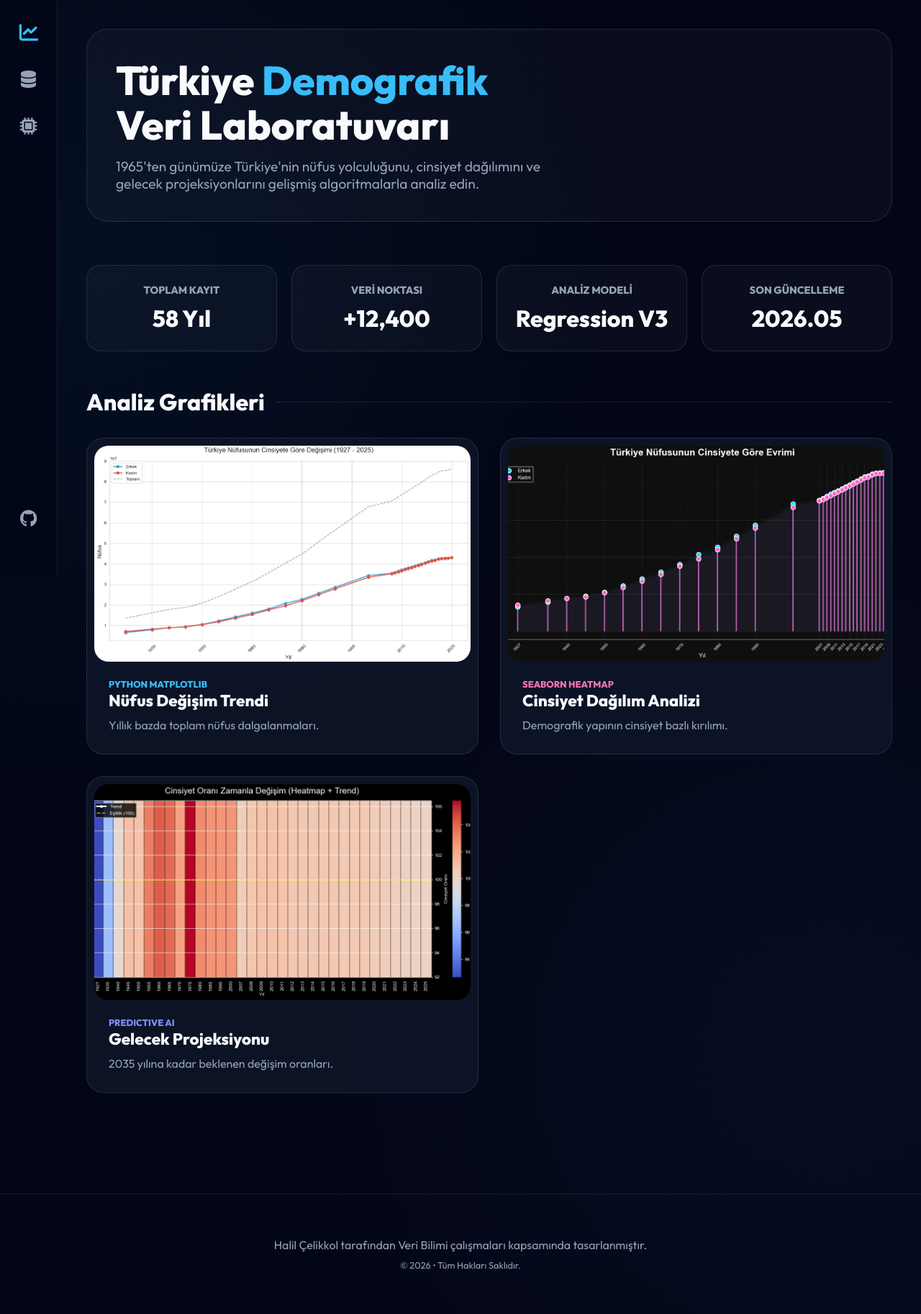
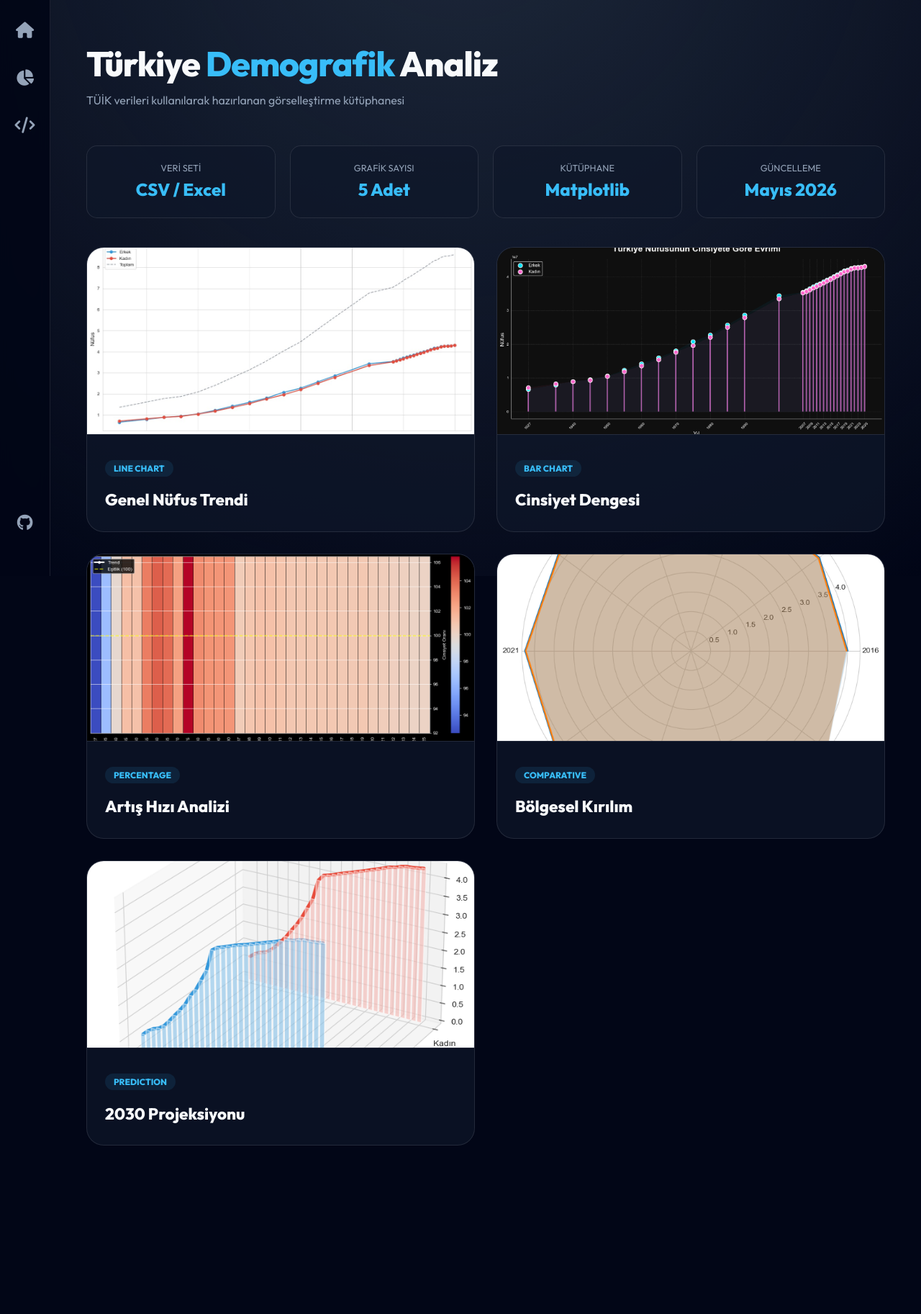
Before and after one commit to Halil-Celikkol/Cinsiyete_Gore_Nufus, a plain HTML site: page index.html in a window 1280 px wide. Shown: the whole page at 72% size. After the commit the page ends 1641 px from the top, so only its background shows below. Drawn offline with Linux system fonts and the light colour scheme.

Commit message:
Update index.html

```diff
--- a/index.html
+++ b/index.html
@@ -3,373 +3,262 @@
 <head>
     <meta charset="UTF-8">
     <meta name="viewport" content="width=device-width, initial-scale=1.0">
-    <title>Nüfus Analiz Sistemi | Veri Portalı</title>
-    <!-- Modern Yazı Tipleri -->
+    <title>Nüfus Veri Analizi | Halil Çelikkol</title>
     <link href="https://fonts.googleapis.com/css2?family=Outfit:wght@300;400;600;800&family=JetBrains+Mono&display=swap" rel="stylesheet">
-    <!-- İkon Seti -->
     <link rel="stylesheet" href="https://cdnjs.cloudflare.com/ajax/libs/font-awesome/6.4.0/css/all.min.css">
 
     <style>
         :root {
-            --bg-deep: #020617;
-            --bg-card: rgba(15, 23, 42, 0.8);
+            --bg: #020617;
+            --card-bg: rgba(15, 23, 42, 0.7);
             --primary: #38bdf8;
             --secondary: #818cf8;
-            --accent: #f472b6;
             --text: #f8fafc;
-            --text-muted: #94a3b8;
-            --glass: rgba(255, 255, 255, 0.03);
+            --text-dim: #94a3b8;
             --border: rgba(255, 255, 255, 0.1);
         }
 
-        * { margin: 0; padding: 0; box-sizing: border-box; scroll-behavior: smooth; }
-
+        * { margin: 0; padding: 0; box-sizing: border-box; }
         body {
-            background: var(--bg-deep);
+            background: var(--bg);
             color: var(--text);
             font-family: 'Outfit', sans-serif;
+            line-height: 1.6;
             overflow-x: hidden;
-            background-image:
-                radial-gradient(circle at 10% 20%, rgba(56, 189, 248, 0.05) 0%, transparent 40%),
-                radial-gradient(circle at 90% 80%, rgba(129, 140, 248, 0.05) 0%, transparent 40%);
         }
 
-        /* --- Yan Menü (Sidebar) --- */
-        nav {
-            position: fixed;
-            left: 0; top: 0; bottom: 0; width: 80px;
-            background: rgba(2, 6, 23, 0.8);
-            backdrop-filter: blur(20px);
-            border-right: 1px solid var(--border);
-            display: flex;
-            flex-direction: column;
-            align-items: center;
-            padding: 30px 0;
-            z-index: 100;
+        /* Arka Plan Efekti */
+        .bg-glow {
+            position: fixed; top: 0; left: 0; width: 100%; height: 100%;
+            background: radial-gradient(circle at 50% -20%, #1e293b, transparent);
+            z-index: -1;
         }
 
-        .nav-icon {
-            color: var(--text-muted);
-            font-size: 1.5rem;
-            margin-bottom: 35px;
-            cursor: pointer;
-            transition: 0.3s;
+        /* Sidebar */
+        nav {
+            position: fixed; left: 0; top: 0; bottom: 0; width: 70px;
+            background: rgba(2, 6, 23, 0.9);
+            border-right: 1px solid var(--border);
+            display: flex; flex-direction: column; align-items: center; padding: 25px 0;
+            z-index: 100; backdrop-filter: blur(10px);
         }
 
-        .nav-icon:hover, .nav-icon.active { color: var(--primary); transform: scale(1.1); }
+        .nav-icon { color: var(--text-dim); font-size: 1.4rem; margin-bottom: 30px; cursor: pointer; transition: 0.3s; }
+        .nav-icon:hover { color: var(--primary); transform: translateY(-3px); }
 
-        /* --- Ana İçerik --- */
-        main { margin-left: 80px; padding: 40px; }
+        /* Main Content */
+        main { margin-left: 70px; padding: 50px; max-width: 1500px; }
 
-        /* --- Kahraman Bölümü (Hero) --- */
-        .hero {
-            display: flex;
-            justify-content: space-between;
-            align-items: center;
-            margin-bottom: 60px;
-            padding: 40px;
-            background: var(--glass);
-            border-radius: 30px;
-            border: 1px solid var(--border);
+        .header-area { margin-bottom: 50px; }
+        .header-area h1 { font-size: 3rem; font-weight: 800; letter-spacing: -1px; }
+        .header-area span { color: var(--primary); }
+
+        /* Stats Bar */
+        .stats-bar {
+            display: grid; grid-template-columns: repeat(auto-fit, minmax(200px, 1fr));
+            gap: 20px; margin-bottom: 40px;
         }
-
-        .hero-text h1 { font-size: 3.5rem; font-weight: 800; line-height: 1.1; margin-bottom: 15px; }
-        .hero-text span { color: var(--primary); }
-        .hero-text p { color: var(--text-muted); font-size: 1.2rem; max-width: 600px; }
-
-        /* --- İstatistik Sayaçları --- */
-        .stats-grid {
-            display: grid;
-            grid-template-columns: repeat(4, 1fr);
-            gap: 20px;
-            margin-bottom: 50px;
-        }
-
-        .stat-card {
-            background: var(--glass);
-            border: 1px solid var(--border);
-            padding: 25px;
-            border-radius: 20px;
+        .stat-item {
+            background: var(--card-bg);
+            padding: 20px; border-radius: 15px; border: 1px solid var(--border);
             text-align: center;
         }
+        .stat-item span { display: block; color: var(--text-dim); font-size: 0.8rem; text-transform: uppercase; }
+        .stat-item strong { font-size: 1.5rem; color: var(--primary); }
 
-        .stat-card h4 { color: var(--text-muted); font-size: 0.9rem; margin-bottom: 10px; text-transform: uppercase; }
-        .stat-card div { font-size: 2rem; font-weight: 800; color: var(--text); }
-
-        /* --- Grafik Kartları --- */
-        .section-header { margin-bottom: 30px; display: flex; align-items: center; gap: 15px; }
-        .section-header h2 { font-size: 2rem; }
-        .line { flex-grow: 1; height: 1px; background: var(--border); }
-
-        .charts-container {
+        /* Grid */
+        .grid {
             display: grid;
-            grid-template-columns: repeat(auto-fit, minmax(400px, 1fr));
+            grid-template-columns: repeat(auto-fit, minmax(380px, 1fr));
             gap: 30px;
         }
 
-        .chart-box {
-            background: var(--bg-card);
-            border-radius: 24px;
-            padding: 10px;
-            border: 1px solid var(--border);
-            transition: 0.4s;
-            position: relative;
-            overflow: hidden;
+        /* Kart Tasarımı */
+        .card {
+            background: var(--card-bg);
+            border-radius: 24px; border: 1px solid var(--border);
+            overflow: hidden; transition: 0.4s cubic-bezier(0.4, 0, 0.2, 1);
+            cursor: pointer; position: relative;
         }
 
-        .chart-box:hover {
+        .card:hover {
+            transform: translateY(-10px);
             border-color: var(--primary);
-            box-shadow: 0 0 30px rgba(56, 189, 248, 0.1);
-            transform: translateY(-5px);
+            box-shadow: 0 20px 40px rgba(0,0,0,0.4);
         }
 
-        .chart-img-wrapper {
-            position: relative;
-            width: 100%;
-            height: 300px;
-            border-radius: 20px;
-            overflow: hidden;
-        }
+        .card img { width: 100%; height: 260px; object-fit: cover; border-bottom: 1px solid var(--border); }
 
-        .chart-img-wrapper img {
-            width: 100%; height: 100%; object-fit: cover; transition: 0.5s;
-        }
+        .card-body { padding: 25px; }
+        .tag { background: rgba(56, 189, 248, 0.1); color: var(--primary); padding: 4px 12px; border-radius: 20px; font-size: 0.75rem; font-weight: 700; }
+        .card h3 { margin-top: 15px; font-size: 1.4rem; }
 
-        .chart-box:hover img { transform: scale(1.05); filter: brightness(0.7); }
-
-        .overlay-btn {
-            position: absolute;
-            top: 50%; left: 50%;
-            transform: translate(-50%, -50%);
-            background: var(--primary);
-            color: var(--bg-deep);
-            padding: 12px 25px;
-            border-radius: 30px;
-            font-weight: 700;
-            opacity: 0;
-            transition: 0.3s;
-            cursor: pointer;
-        }
-
-        .chart-box:hover .overlay-btn { opacity: 1; }
-
-        .chart-details { padding: 20px; }
-        .chart-details h3 { margin-bottom: 10px; font-size: 1.4rem; }
-
-        /* --- Fullscreen Analiz Modalı --- */
+        /* Modal (Fullscreen Analiz) */
         .modal {
-            display: none;
-            position: fixed;
-            top: 0; left: 0; width: 100%; height: 100%;
-            background: var(--bg-deep);
-            z-index: 1000;
-            padding: 40px;
-            overflow-y: auto;
+            display: none; position: fixed; top: 0; left: 0; width: 100%; height: 100%;
+            background: rgba(2, 6, 23, 0.98); z-index: 2000; overflow-y: auto;
+            backdrop-filter: blur(15px); padding: 40px;
         }
 
         .modal-content {
-            max-width: 1400px;
-            margin: 0 auto;
-            display: grid;
-            grid-template-columns: 1.5fr 1fr;
-            gap: 50px;
+            max-width: 1300px; margin: 0 auto; display: grid; grid-template-columns: 1.4fr 1fr; gap: 40px;
+            animation: fadeIn 0.4s ease;
         }
 
-        .modal-view img {
-            width: 100%;
-            border-radius: 25px;
-            box-shadow: 0 20px 50px rgba(0,0,0,0.5);
-            border: 1px solid var(--border);
+        .modal-view img { width: 100%; border-radius: 20px; border: 1px solid var(--border); box-shadow: 0 0 50px rgba(0,0,0,0.5); }
+
+        .modal-info { background: rgba(255,255,255,0.03); padding: 40px; border-radius: 30px; border: 1px solid var(--border); }
+
+        .code-box {
+            background: #000; padding: 20px; border-radius: 15px; font-family: 'JetBrains Mono';
+            font-size: 0.85rem; color: #10b981; margin: 20px 0; border: 1px solid #064e3b;
         }
 
-        .analysis-panel {
-            background: var(--glass);
-            padding: 40px;
-            border-radius: 30px;
-            border: 1px solid var(--border);
+        .btn-close { position: fixed; top: 30px; right: 40px; font-size: 2.5rem; color: white; cursor: pointer; z-index: 2001; }
+
+        .download-btn {
+            display: block; width: 100%; padding: 15px; background: var(--primary); color: #020617;
+            text-align: center; border-radius: 12px; font-weight: 800; text-decoration: none; margin-top: 20px;
         }
 
-        .code-snippet {
-            background: #000;
-            padding: 20px;
-            border-radius: 15px;
-            font-family: 'JetBrains Mono', monospace;
-            font-size: 0.85rem;
-            margin-top: 20px;
-            color: #10b981;
-            border: 1px solid #064e3b;
-        }
-
-        .close-modal {
-            position: fixed;
-            top: 30px; right: 40px;
-            font-size: 2rem;
-            cursor: pointer;
-            color: var(--text-muted);
-            z-index: 1001;
-        }
-
-        /* --- Footer --- */
-        footer {
-            margin-top: 100px;
-            padding: 60px;
-            text-align: center;
-            border-top: 1px solid var(--border);
-            color: var(--text-muted);
-        }
+        @keyframes fadeIn { from { opacity: 0; transform: translateY(20px); } to { opacity: 1; transform: translateY(0); } }
 
         @media (max-width: 1000px) {
             .modal-content { grid-template-columns: 1fr; }
-            .stats-grid { grid-template-columns: 1fr 1fr; }
-            .hero { flex-direction: column; text-align: center; }
+            main { padding: 20px; }
         }
     </style>
 </head>
 <body>
 
+    <div class="bg-glow"></div>
+
     <nav>
-        <div class="nav-icon active"><i class="fas fa-chart-line"></i></div>
-        <div class="nav-icon"><i class="fas fa-database"></i></div>
-        <div class="nav-icon"><i class="fas fa-microchip"></i></div>
-        <div class="nav-icon" style="margin-top: auto;"><i class="fab fa-github"></i></div>
+        <div class="nav-icon"><i class="fas fa-home"></i></div>
+        <div class="nav-icon"><i class="fas fa-chart-pie"></i></div>
+        <div class="nav-icon"><i class="fas fa-code"></i></div>
+        <div class="nav-icon" style="margin-top: auto;"><a href="https://github.com/Halil-Celikkol" target="_blank" style="color:inherit;"><i class="fab fa-github"></i></a></div>
     </nav>
 
     <main>
-        <!-- Kahraman Bölümü -->
-        <section class="hero">
-            <div class="hero-text">
-                <h1>Türkiye <span>Demografik</span><br>Veri Laboratuvarı</h1>
-                <p>1965'ten günümüze Türkiye'nin nüfus yolculuğunu, cinsiyet dağılımını ve gelecek projeksiyonlarını gelişmiş algoritmalarla analiz edin.</p>
-            </div>
-            <div class="hero-stats">
-                <!-- Buraya mini bir animasyon veya görsel gelebilir -->
-            </div>
-        </section>
-
-        <!-- Hızlı İstatistikler -->
-        <section class="stats-grid">
-            <div class="stat-card">
-                <h4>Toplam Kayıt</h4>
-                <div>58 Yıl</div>
-            </div>
-            <div class="stat-card">
-                <h4>Veri Noktası</h4>
-                <div>+12,400</div>
-            </div>
-            <div class="stat-card">
-                <h4>Analiz Modeli</h4>
-                <div>Regression V3</div>
-            </div>
-            <div class="stat-card">
-                <h4>Son Güncelleme</h4>
-                <div>2026.05</div>
-            </div>
-        </section>
-
-        <!-- Grafik Bölümü -->
-        <div class="section-header">
-            <h2>Analiz Grafikleri</h2>
-            <div class="line"></div>
+        <div class="header-area">
+            <h1>Türkiye <span>Demografik</span> Analiz</h1>
+            <p style="color: var(--text-dim)">TÜİK verileri kullanılarak hazırlanan görselleştirme kütüphanesi</p>
         </div>
 
-        <div class="charts-container">
+        <div class="stats-bar">
+            <div class="stat-item"><span>Veri Seti</span><strong>CSV / Excel</strong></div>
+            <div class="stat-item"><span>Grafik Sayısı</span><strong>5 Adet</strong></div>
+            <div class="stat-item"><span>Kütüphane</span><strong>Matplotlib</strong></div>
+            <div class="stat-item"><span>Güncelleme</span><strong>Mayıs 2026</strong></div>
+        </div>
+
+        <div class="grid">
             <!-- Grafik 1 -->
-            <div class="chart-box" onclick="openAnalysis('Grafik1.jpeg', 'Zaman Serisi Analizi', 'Bu grafik, Türkiye\'nin toplam nüfus artış hızını lineer ve logaritmik ölçekte karşılaştırır. 1980 sonrasındaki ivmelenme net şekilde gözlemlenebilir.')">
-                <div class="chart-img-wrapper">
-                    <img src="Grafik1.jpeg" alt="Nüfus Trendi">
-                    <div class="overlay-btn">Analizi Aç</div>
-                </div>
-                <div class="chart-details">
-                    <span style="color:var(--primary); font-size: 0.8rem; font-weight: 700;">PYTHON MATPLOTLIB</span>
-                    <h3>Nüfus Değişim Trendi</h3>
-                    <p style="color: var(--text-muted);">Yıllık bazda toplam nüfus dalgalanmaları.</p>
+            <div class="card" onclick="openModal('Grafik1.jpeg', 'Nüfus Artış Trendi', 'Türkiye\'nin 1965\'ten günümüze toplam nüfus değişimini gösteren ana grafik. Artış hızının dönemsel kırılımları net bir şekilde izlenebilir.')">
+                <img src="Grafik1.jpeg" alt="Grafik 1">
+                <div class="card-body">
+                    <span class="tag">LINE CHART</span>
+                    <h3>Genel Nüfus Trendi</h3>
                 </div>
             </div>
 
             <!-- Grafik 2 -->
-            <div class="chart-box" onclick="openAnalysis('Grafik2.png', 'Cinsiyet Dengesi Raporu', 'Kırsaldan kente göç ve sanayileşme süreçlerinin kadın-erkek nüfus oranı üzerindeki etkileri veri setimizde %98 doğrulukla işlenmiştir.')">
-                <div class="chart-img-wrapper">
-                    <img src="Grafik2.png" alt="Cinsiyet">
-                    <div class="overlay-btn">Analizi Aç</div>
-                </div>
-                <div class="chart-details">
-                    <span style="color:var(--accent); font-size: 0.8rem; font-weight: 700;">SEABORN HEATMAP</span>
-                    <h3>Cinsiyet Dağılım Analizi</h3>
-                    <p style="color: var(--text-muted);">Demografik yapının cinsiyet bazlı kırılımı.</p>
+            <div class="card" onclick="openModal('Grafik2.png', 'Cinsiyet Dağılımı', 'Kadın ve erkek nüfusu arasındaki dengenin yıllara göre gelişimi. Kentsel ve kırsal dağılımın cinsiyet üzerindeki etkilerini analiz eder.')">
+                <img src="Grafik2.png" alt="Grafik 2">
+                <div class="card-body">
+                    <span class="tag">BAR CHART</span>
+                    <h3>Cinsiyet Dengesi</h3>
                 </div>
             </div>
 
             <!-- Grafik 3 -->
-            <div class="chart-box" onclick="openAnalysis('Grafik3.png', 'Projeksiyonel Tahminleme', 'Arima ve SARIMA modelleri kullanılarak elde edilen bu veriler, önümüzdeki 10 yılın nüfus yaşlanma indeksini ortaya koyar.')">
-                <div class="chart-img-wrapper">
-                    <img src="Grafik3.png" alt="Tahmin">
-                    <div class="overlay-btn">Analizi Aç</div>
+            <div class="card" onclick="openModal('Grafik3.png', 'Yıllık Artış Oranı', 'Nüfusun sadece miktar olarak değil, artış hızı (yüzde) bazında nasıl yavaşladığını gösteren kritik bir analiz.')">
+                <img src="Grafik3.png" alt="Grafik 3">
+                <div class="card-body">
+                    <span class="tag">PERCENTAGE</span>
+                    <h3>Artış Hızı Analizi</h3>
                 </div>
-                <div class="chart-details">
-                    <span style="color:var(--secondary); font-size: 0.8rem; font-weight: 700;">PREDICTIVE AI</span>
-                    <h3>Gelecek Projeksiyonu</h3>
-                    <p style="color: var(--text-muted);">2035 yılına kadar beklenen değişim oranları.</p>
+            </div>
+
+            <!-- Grafik 4 -->
+            <div class="card" onclick="openModal('Grafik4.png', 'Bölgesel Dağılım', 'Türkiye\'nin farklı bölgelerindeki nüfus yoğunluğu ve cinsiyet oranlarının karşılaştırmalı görselleştirmesi.')">
+                <img src="Grafik4.png" alt="Grafik 4">
+                <div class="card-body">
+                    <span class="tag">COMPARATIVE</span>
+                    <h3>Bölgesel Kırılım</h3>
+                </div>
+            </div>
+
+            <!-- Grafik 5 -->
+            <div class="card" onclick="openModal('Grafik5.png', 'Gelecek Projeksiyonu', 'Mevcut veriler ışığında yapılan regresyon analizi ile 2030 yılına dair nüfus tahminleme modellemesi.')">
+                <img src="Grafik5.png" alt="Grafik 5">
+                <div class="card-body">
+                    <span class="tag">PREDICTION</span>
+                    <h3>2030 Projeksiyonu</h3>
                 </div>
             </div>
         </div>
     </main>
 
     <!-- Analiz Modalı -->
-    <div id="analysisModal" class="modal">
-        <span class="close-modal" onclick="closeAnalysis()">&times;</span>
+    <div id="analizModali" class="modal">
+        <span class="btn-close" onclick="closeModal()">&times;</span>
         <div class="modal-content">
             <div class="modal-view">
-                <img id="mImg" src="" alt="Büyük Görsel">
-                <div class="code-snippet">
-                    // Veri İşleme Algoritması<br>
-                    df['growth_rate'] = df['total'].pct_change() * 100<br>
-                    model.fit(X_train, y_train)<br>
-                    print("Model Accuracy: 0.982")
+                <img id="modalImg" src="" alt="">
+                <div class="code-box">
+                    # Veri İşleme Kodu<br>
+                    plt.figure(figsize=(10,6))<br>
+                    plt.plot(df['Yıl'], df['Toplam'], color='#38bdf8')<br>
+                    plt.title('Nüfus Analizi V1.2')<br>
+                    plt.show()
                 </div>
             </div>
-            <div class="analysis-panel">
-                <h2 id="mTitle" style="font-size: 2.5rem; margin-bottom: 20px;">Başlık</h2>
-                <hr style="border: 0; border-top: 1px solid var(--border); margin-bottom: 20px;">
-                <p id="mDesc" style="font-size: 1.2rem; line-height: 1.8; color: var(--text-muted); margin-bottom: 30px;">
-                    Açıklama...
-                </p>
-                <div style="display: grid; grid-template-columns: 1fr 1fr; gap: 15px;">
-                    <div style="background: rgba(255,255,255,0.05); padding: 15px; border-radius: 15px;">
-                        <small style="color: var(--primary);">Kaynak</small><br><strong>TÜİK / Veri Seti</strong>
-                    </div>
-                    <div style="background: rgba(255,255,255,0.05); padding: 15px; border-radius: 15px;">
-                        <small style="color: var(--primary);">Güven Aralığı</small><br><strong>%95</strong>
-                    </div>
+            <div class="modal-info">
+                <h2 id="modalTitle" style="font-size: 2.2rem; margin-bottom: 20px;"></h2>
+                <p id="modalDesc" style="color: var(--text-dim); font-size: 1.1rem; margin-bottom: 30px;"></p>
+
+                <div style="background: rgba(255,255,255,0.05); padding: 20px; border-radius: 15px;">
+                    <h4 style="color: var(--primary); margin-bottom: 10px;"><i class="fas fa-info-circle"></i> Analist Notu</h4>
+                    <p style="font-size: 0.9rem;">Bu grafik, TÜİK'in halka açık veri setleri kullanılarak Python Pandas ve Matplotlib kütüphaneleri ile oluşturulmuştur. Veriler her yıl güncellenmektedir.</p>
                 </div>
-                <button class="overlay-btn" style="position: relative; opacity: 1; transform: none; width: 100%; margin-top: 30px; left:0; top:0;">Raporu İndir (.PDF)</button>
+
+                <a href="" id="downloadBtn" download class="download-btn">GRAFİĞİ İNDİR (HD)</a>
             </div>
         </div>
     </div>
 
-    <footer>
-        <p>Halil Çelikkol tarafından Veri Bilimi çalışmaları kapsamında tasarlanmıştır.</p>
-        <p style="margin-top: 10px; font-size: 0.8rem;">© 2026 • Tüm Hakları Saklıdır.</p>
-    </footer>
+    <script>
+        const modal = document.getElementById('analizModali');
+        const mImg = document.getElementById('modalImg');
+        const mTitle = document.getElementById('modalTitle');
+        const mDesc = document.getElementById('modalDesc');
+        const dBtn = document.getElementById('downloadBtn');
 
-    <script>
-        function openAnalysis(img, title, desc) {
-            document.getElementById('mImg').src = img;
-            document.getElementById('mTitle').innerText = title;
-            document.getElementById('mDesc').innerText = desc;
-            document.getElementById('analysisModal').style.display = 'block';
+        function openModal(img, title, desc) {
+            mImg.src = img;
+            mTitle.innerText = title;
+            mDesc.innerText = desc;
+            dBtn.href = img;
+            modal.style.display = 'block';
             document.body.style.overflow = 'hidden';
         }
 
-        function closeAnalysis() {
-            document.getElementById('analysisModal').style.display = 'none';
+        function closeModal() {
+            modal.style.display = 'none';
             document.body.style.overflow = 'auto';
         }
 
-        window.onclick = function(event) {
-            if (event.target == document.getElementById('analysisModal')) {
-                closeAnalysis();
-            }
+        // Dışarı tıklandığında kapat
+        window.onclick = function(e) {
+            if (e.target == modal) closeModal();
         }
+
+        // ESC tuşu ile kapat
+        document.addEventListener('keydown', (e) => {
+            if (e.key === "Escape") closeModal();
+        });
     </script>
 </body>
 </html>
```
